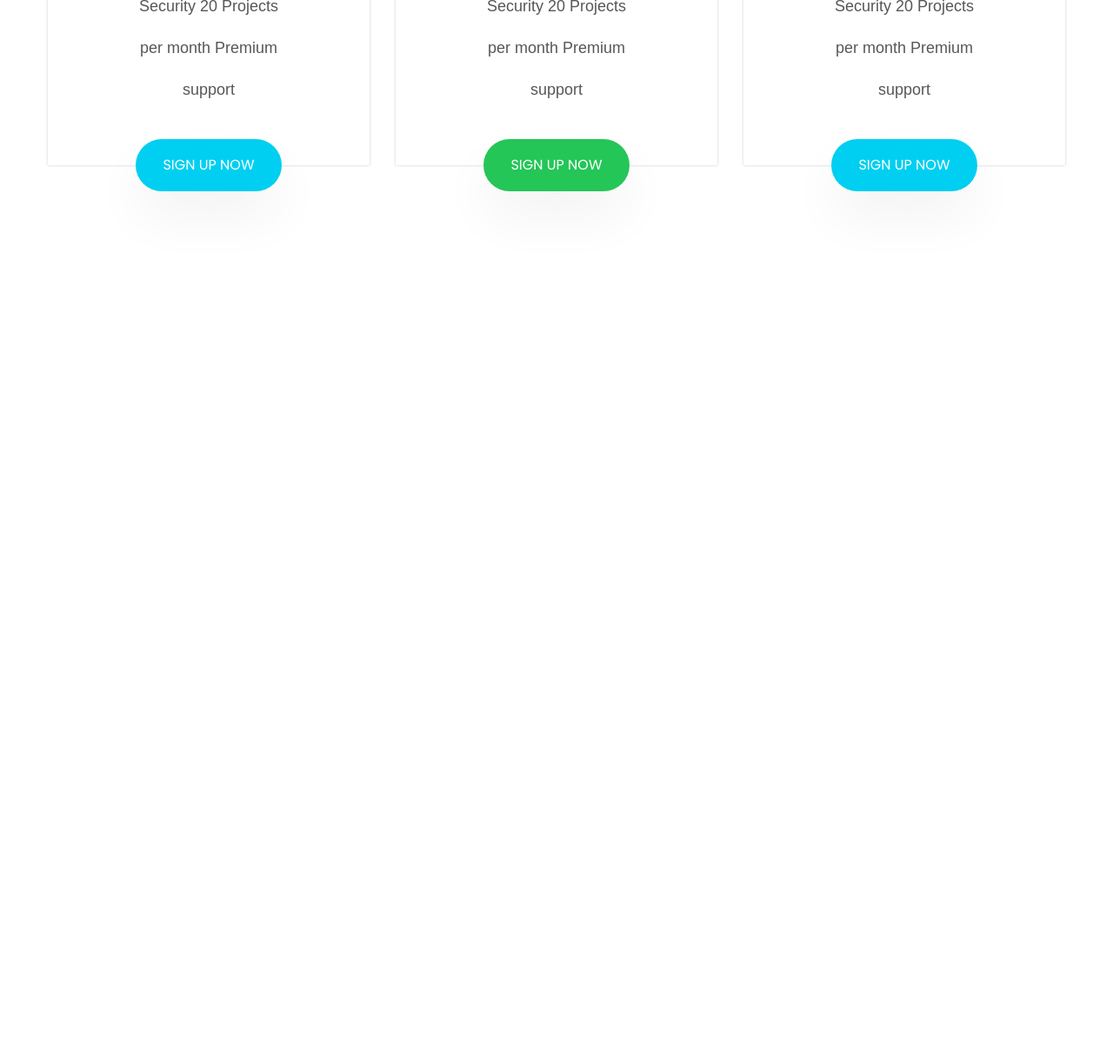
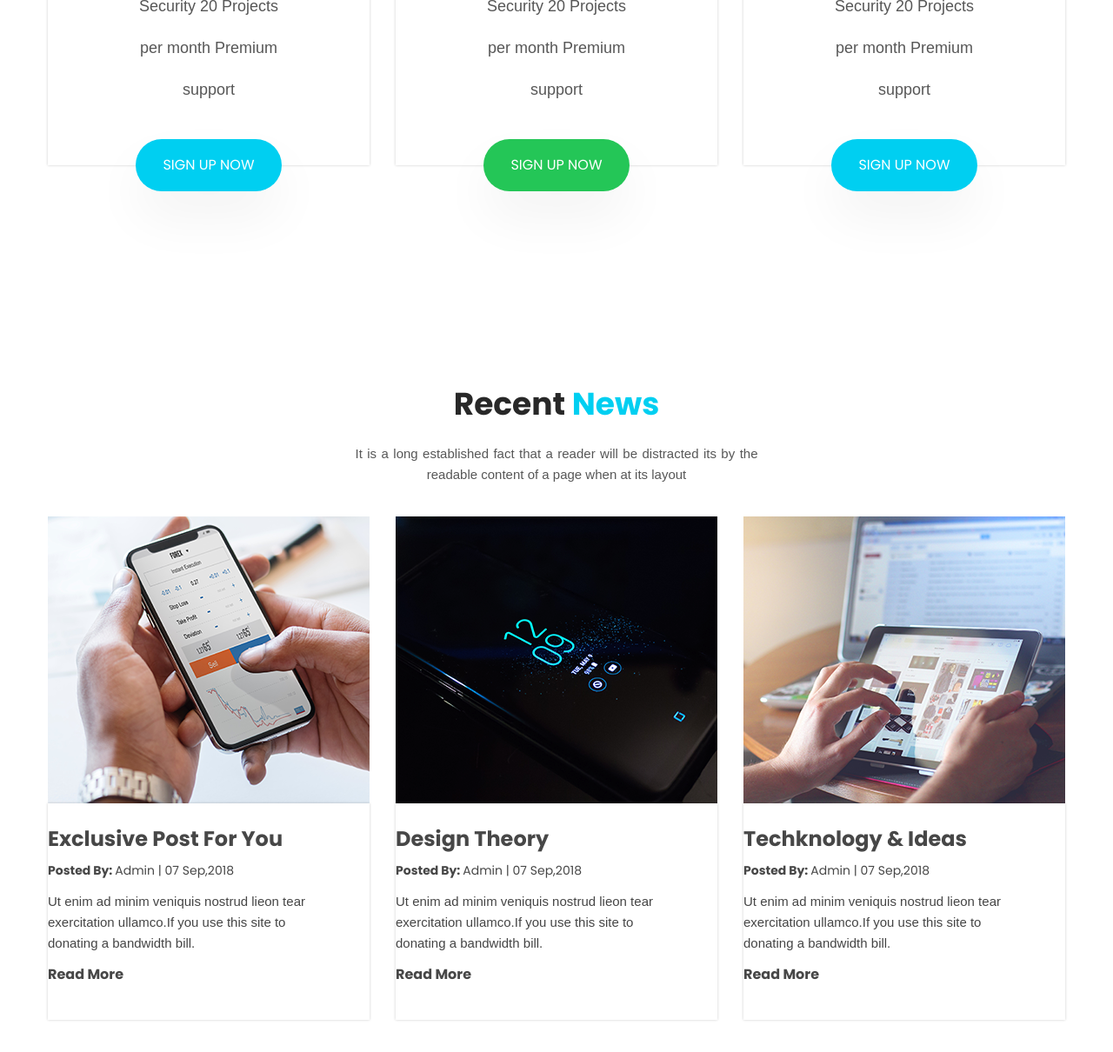
Before and after one commit to victoria-illina/appnest.web, a plain HTML site: page index.html in a window 1280 px wide. Shown: the part 4554-5764 px from the top of the page at 87% size. Before the commit the page ends 4854 px from the top, so only its background shows below. Drawn offline with Linux system fonts and the light colour scheme.

Commit message:
feat: created block news

```diff
--- /dev/null
+++ b/css/news.css
@@ -0,0 +1,70 @@
+.news {
+  display: flex;
+  align-items: center;
+  justify-content: center;
+  flex-direction: column;
+  padding: 141px 0;
+}
+
+.news__block {
+  display: flex;
+  align-items: center;
+  justify-content: center;
+}
+
+.news__item {
+  display: flex;
+  align-items: center;
+  justify-content: center;
+  flex-direction: column;
+  margin-right: 30px;
+}
+
+.news__item:last-of-type {
+  margin-right: 0;
+}
+
+.news__item-description {
+  display: flex;
+  /*align-items: left;*/
+  justify-content: center;
+  flex-direction: column;
+  width: 370px;
+  height: 249px;
+  box-shadow: 0 0 3px rgba(0, 0, 0, 0.2);
+}
+
+.news__item-title {
+  font-size: 24px;
+  font-weight: 700;
+  line-height: 24px;
+  color: #474747;
+}
+
+.news__item-authored {
+  color: #474747;
+  font-size: 14px;
+  line-height: 48px;
+  font-weight: 700;
+}
+
+.news__item-authored span {
+  font-weight: 400;
+}
+
+.news__item-text {
+  color: #454545;
+  font-family: "Raleway", sans-serif;
+  font-size: 15px;
+  font-weight: 400;
+  line-height: 24px;
+  width: 310px;
+  text-align: left;
+}
+
+.news__item-link {
+  color: #474747;
+  font-size: 16px;
+  font-weight: 700;
+  line-height: 48px;
+}
--- a/index.html
+++ b/index.html
@@ -11,6 +11,7 @@
     <link rel="stylesheet" href="./css/statistics.css" />
     <link rel="stylesheet" href="./css/clientfeedback.css" />
     <link rel="stylesheet" href="./css/pricing.css" />
+    <link rel="stylesheet" href="./css/news.css" />
   </head>
   <body>
     <div class="header">
@@ -320,5 +321,56 @@
         </div>
       </div>
     </div>
+    <div class="screen news">
+      <h2 class="screen__title">Recent <span>News</span></h2>
+      <p class="screen__subtitle">
+        It is a long established fact that a reader will be distracted its by
+        the readable content of a page when at its layout
+      </p>
+      <div class="news__block">
+        <div class="news__item">
+          <img src="./image/ExclusivePost.png" />
+          <div class="news__item-description">
+            <h3 class="news__item-title">Exclusive Post For You</h3>
+            <p class="news__item-authored">
+              Posted By: <span>Admin | 07 Sep,2018</span>
+            </p>
+            <p class="news__item-text">
+              Ut enim ad minim veniquis nostrud lieon tear exercitation
+              ullamco.If you use this site to donating a bandwidth bill.
+            </p>
+            <p class="news__item-link">Read More</p>
+          </div>
+        </div>
+        <div class="news__item">
+          <img src="./image/DesignTheory.png" />
+          <div class="news__item-description">
+            <h3 class="news__item-title">Design Theory</h3>
+            <p class="news__item-authored">
+              Posted By: <span>Admin | 07 Sep,2018</span>
+            </p>
+            <p class="news__item-text">
+              Ut enim ad minim veniquis nostrud lieon tear exercitation
+              ullamco.If you use this site to donating a bandwidth bill.
+            </p>
+            <p class="news__item-link">Read More</p>
+          </div>
+        </div>
+        <div class="news__item">
+          <img src="./image/TechknologyIdeas.png" />
+          <div class="news__item-description">
+            <h3 class="news__item-title">Techknology & Ideas</h3>
+            <p class="news__item-authored">
+              Posted By: <span>Admin | 07 Sep,2018</span>
+            </p>
+            <p class="news__item-text">
+              Ut enim ad minim veniquis nostrud lieon tear exercitation
+              ullamco.If you use this site to donating a bandwidth bill.
+            </p>
+            <p class="news__item-link">Read More</p>
+          </div>
+        </div>
+      </div>
+    </div>
   </body>
 </html>
```
Also changed, not shown: image/DesignTheory.png (added), image/ExclusivePost.png (added), image/TechknologyIdeas.png (added).
